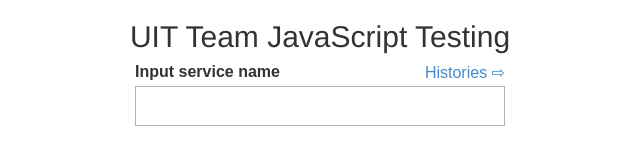
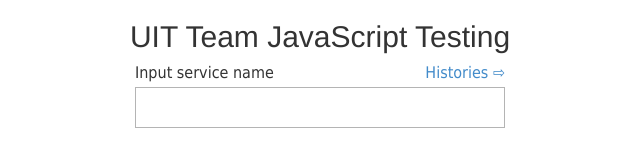
Before and after one commit to nguyenhungitbk89/line-web-test-demo, a plain HTML site: page src/exam.html in a window 1280 px wide. Shown: the full height of the page, 320-960 px from the left. Drawn offline with Linux system fonts and the light colour scheme.

Commit message:
update font family for the text

```diff
--- a/src/css/styles.css
+++ b/src/css/styles.css
@@ -1,6 +1,6 @@
 * { box-sizing: border-box; }
 body {
-  font: 16px Arial;
+  font: 16px Tahoma;
 }
 .autocomplete {
   position: relative;
@@ -81,4 +81,9 @@ input[type=submit] {
 
 .list-group-item:hover {
     background-color: #a2a2a2;
-  }
+}
+
+.lable-input{
+    font-family: Tahoma !important;
+    font-weight: normal !important;
+}
--- a/src/exam.html
+++ b/src/exam.html
@@ -14,7 +14,7 @@
         <h2 class="form-title">UIT Team JavaScript Testing</h2>
         <form autocomplete="off" role="form">
             <div id="input-form" class="form-group autocomplete">
-                <label>Input service name </label>
+                <label class="lable-input">Input service name </label>
                 <a class="page-navigate" href="history.html">Histories &#8680;</a>
                 <input type="text" id="app-name-input" name="apps" value="" />
             </div>
```
Also changed, not shown: src/history.html (+1 -1 lines).
